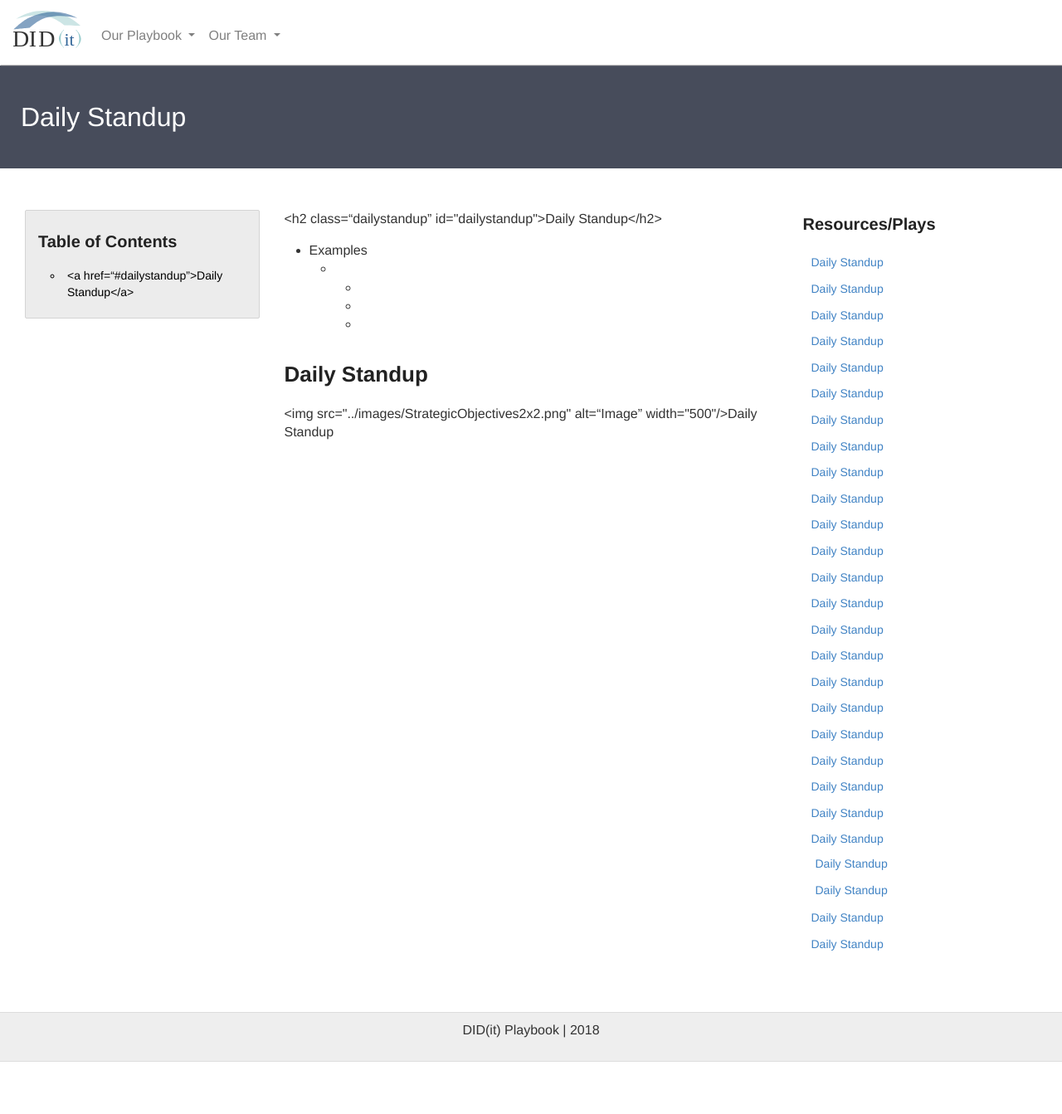
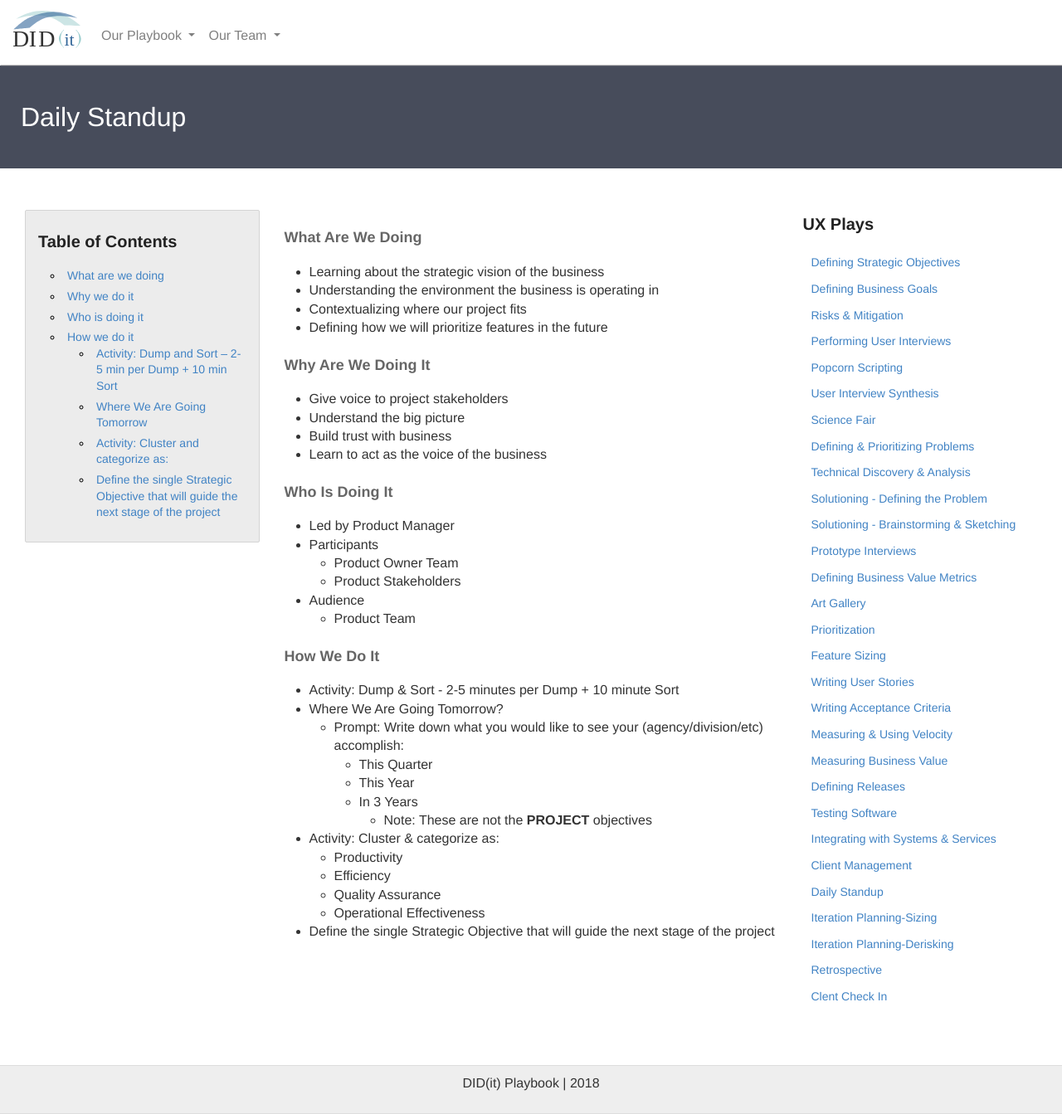
Before and after one commit to KnightPointSystems/kps_playbook, a Jekyll site: the page built from daily-standup.md, in a window 1280 px wide and 1343 px high. Shown: the whole window at 83% size. Built offline with Jekyll 4.4.1, drawn with Linux system fonts in a browser that asks for light colours; nearby versions of some CDN libraries.

Commit message:
Updated daily-standup - New content
Copied over new content from strategic objectives.
NOTE: New Content for every page will be inserted over the weekend

```diff
--- a/daily-standup.md
+++ b/daily-standup.md
@@ -5,70 +5,156 @@
 permalink: /daily-standup/
 ---
 <div class="row">
- <div class="col-md-3">
-    <div class="toc">
-    <h3>Table of Contents</h3>
+    <div class="col-md-3">
+        <div class="toc">
+            <h3>Table of Contents</h3>
+                <ul>
+                    <li>
+                        <a href="#DSO-What">
+                            What are we doing
+                        </a>
+                    </li>
+                    <li>
+                        <a href="#DSO-Why">
+                            Why we do it
+                        </a>
+                    </li>
+                    <li>
+                        <a href="#DSO-Who">
+                            Who is doing it
+                        </a>
+                    </li>
+                    <li>
+                        <a href="#DSO-How">
+                            How we do it
+                        </a>
+                        <ul>
+                            <li>
+                                <a href="#DSO-DumpSort">
+                                    Activity: Dump and Sort – 2-5 min per Dump + 10 min Sort
+                                </a>
+                            </li>
+                            <li>
+                                <a href="#DSO-Where">
+                                    Where We Are Going Tomorrow
+                                </a>
+                            </li>
+                            <li>
+                                <a href="#DSO-Activity">
+                                    Activity: Cluster and categorize as:
+                                </a>
+                            </li>
+                            <li>
+                                <a href="#DSO-Define">
+                                    Define the single Strategic Objective that will guide the                                                       next stage of the project
+                                </a>
+                            </li>
+                        </ul>
+                    </li>
+                   </ul>
+        </div>
+    </div>
+    <div class="col-md-6">
+        <h4 class="DSO-What" id="DSO-What">
+            What Are We Doing
+        </h4>
+	<ul>
+        <li>Learning about the strategic vision of the business</li>
+        <li>Understanding the environment the business is operating in</li>
+        <li>Contextualizing where our project fits</li>
+        <li>Defining how we will prioritize features in the future</li>
+	</ul>
+        <h4 class="DSO-Why" id="DSO-Why">
+            Why Are We Doing It
+        </h4>
     <ul>
-    <li><a href=“#dailystandup”>Daily Standup</a></li>
-    </ul>
+        <li>Give voice to project stakeholders</li>
+        <li>Understand the big picture</li>
+        <li>Build trust with business</li>
+        <li>Learn to act as the voice of the business</li>
+	</ul>
+        <h4 class="DSO-Who" id="DSO-Who">
+            Who Is Doing It
+        </h4>
+<ul>
+   <li>Led by Product Manager</li>
+   <li>Participants
+    	<ul>
+        	<li>Product Owner Team</li>
+        	<li>Product Stakeholders</li>
+    	</ul>
+   </li>
+   <li>Audience
+    	<ul>
+            <li>Product Team</li>
+       </ul>
+   </li>
+</ul>
+<h4 class="DSO-How" id="DSO-How">
+    How We Do It
+</h4>
+<ul>
+    <li class="DSO-DumpSort" id="DSO-DumpSort">Activity: Dump &amp; Sort - 2-5 minutes per Dump + 10 minute Sort</li>
+    <li class="DSO-Where" id="DSO-Where">Where We Are Going Tomorrow?
+        <ul>
+            <li>Prompt: Write down what you would like to see your (agency/division/etc) accomplish:
+                <ul>
+                    <li>This Quarter</li>
+                    <li>This Year</li>
+                    <li>In 3 Years
+                    	<ul>
+                            <li>Note: These are not the <b>PROJECT</b> objectives</li>
+                        </ul>
+                    </li>
+                </ul>
+            </li>
+        </ul>
+    </li>
+    <li class="DSO-Activity" id="DSO-Activity">Activity: Cluster &amp; categorize as:
+        <ul>
+            <li>Productivity</li>
+            <li>Efficiency</li>
+            <li>Quality Assurance</li>
+            <li>Operational Effectiveness</li>
+        </ul>
+    </li>
+    <li class="DSO-Define" id="DSO-Define">Define the single Strategic Objective that will guide the next stage of the project</li>
+</ul>
     </div>
-  </div>
-
-<div class="col-md-6">
-<h2 class=“dailystandup” id="dailystandup">Daily Standup</h2>
-<ul>
-    <li>Examples</li>
-    <ul>
-    <li></li>
-      <ul>
-      <li></li>
-      <li></li>
-      <li></li>
-      </ul>
-    </ul>
-</ul>
-
-  <h2 class="dailystandup" id="dailystandup">Daily Standup</h2>
-  <img src="../images/StrategicObjectives2x2.png" alt=“Image” width="500"/>Daily Standup
-
-</div>
-
-<div class="col-md-3">
-<div class="sideLinks">
-    <h2>Resources/Plays</h2>
-    <ul>
-    <li><a href="{{ site.baseurl }}/daily-standup">Daily Standup</a></li>
-    <li><a href="{{ site.baseurl }}/daily-standup">Daily Standup</a></li>
-    <li><a href="{{ site.baseurl }}/daily-standup">Daily Standup</a></li>
-    <li><a href="{{ site.baseurl }}/daily-standup">Daily Standup</a></li>
-    <li><a href="{{ site.baseurl }}/daily-standup">Daily Standup</a></li>
-       <li><a href="{{ site.baseurl }}/daily-standup">Daily Standup</a></li>
-    <li><a href="{{ site.baseurl }}/daily-standup">Daily Standup</a></li>
-    <li><a href="{{ site.baseurl }}/daily-standup">Daily Standup</a></li>
-    <li><a href="{{ site.baseurl }}/daily-standup">Daily Standup</a></li>
-    <li><a href="{{ site.baseurl }}/daily-standup">Daily Standup</a></li>
-    <li><a href="{{ site.baseurl }}/daily-standup">Daily Standup</a></li>
-    <li><a href="{{ site.baseurl }}/daily-standup">Daily Standup</a></li>
-    <li><a href="{{ site.baseurl }}/daily-standup">Daily Standup</a></li>
-    <li><a href="{{ site.baseurl }}/daily-standup">Daily Standup</a></li>
-    <li><a href="{{ site.baseurl }}/daily-standup">Daily Standup</a></li>
-    <li><a href="{{ site.baseurl }}/daily-standup">Daily Standup</a></li>
-    <li><a href="{{ site.baseurl }}/daily-standup">Daily Standup</a></li>
-    <li><a href="{{ site.baseurl }}/daily-standup">Daily Standup</a></li>
-    <li><a href="{{ site.baseurl }}/daily-standup">Daily Standup</a></li>
-    <li><a href="{{ site.baseurl }}/daily-standup">Daily Standup</a></li>
-    <li><a href="{{ site.baseurl }}/daily-standup">Daily Standup</a></li>
-    <li><a href="{{ site.baseurl }}/daily-standup">Daily Standup</a></li>
-    <li><a href="{{ site.baseurl }}/daily-standup">Daily Standup</a>
-      <ul>
-        <li><a href="{{ site.baseurl }}/daily-standup">Daily Standup</a></li>
-        <li><a href="{{ site.baseurl }}/daily-standup">Daily Standup</a></li>
-      </ul>
-    </li>
-    <li><a href="{{ site.baseurl }}/daily-standup">Daily Standup</a></li>
-    <li><a href="{{ site.baseurl }}/daily-standup">Daily Standup</a></li>
-    </ul>
+    <div class="col-md-3">
+        <div class="sideLinks">
+            <h2>UX Plays</h2>
+                <ul>
+                    <li><a href="{{ site.baseurl }}/strategic-objectives">Defining Strategic Objectives</a></li>
+                    <li><a href="{{ site.baseurl }}/business-goals">Defining Business Goals</a></li>
+                    <li><a href="{{ site.baseurl }}/risks-mitigation">Risks &amp; Mitigation</a></li>
+                    <li><a href="{{ site.baseurl }}/user-interviews">Performing User Interviews</a></li>
+                    <li><a href="{{ site.baseurl }}/popcorn-scripting">Popcorn Scripting</a></li>
+                    <li><a href="{{ site.baseurl }}/interview-synthesis">User Interview Synthesis</a></li>
+                    <li><a href="{{ site.baseurl }}/science-fair">Science Fair</a></li>
+                    <li><a href="{{ site.baseurl }}/defining-problems">Defining &amp; Prioritizing Problems</a></li>
+                    <li><a href="{{ site.baseurl }}/technical-discovery">Technical Discovery &amp; Analysis</a></li>
+                    <li><a href="{{ site.baseurl }}/solutioning-problem">Solutioning - Defining the Problem</a></li>
+                    <li><a href="{{ site.baseurl }}/solutioning-sketching">Solutioning - Brainstorming &amp; Sketching</a></li>
+                    <li><a href="{{ site.baseurl }}/prototype-interviews">Prototype Interviews</a></li>
+                    <li><a href="{{ site.baseurl }}/business-metrics">Defining Business Value Metrics</a></li>
+                    <li><a href="{{ site.baseurl }}/art-gallery">Art Gallery</a></li>
+                    <li><a href="{{ site.baseurl }}/prioritization">Prioritization</a></li>
+                    <li><a href="{{ site.baseurl }}/feature-sizing">Feature Sizing</a></li>
+                    <li><a href="{{ site.baseurl }}/user-stories">Writing User Stories</a></li>
+                    <li><a href="{{ site.baseurl }}/acceptance-criteria">Writing Acceptance Criteria</a></li>
+                    <li><a href="{{ site.baseurl }}/measuring-velocity">Measuring &amp; Using Velocity</a></li>
+                    <li><a href="{{ site.baseurl }}/measuring-value">Measuring Business Value</a></li>
+                    <li><a href="{{ site.baseurl }}/defining-releases">Defining Releases</a></li>
+                    <li><a href="{{ site.baseurl }}/testing-software">Testing Software</a></li>
+                    <li><a href="{{ site.baseurl }}/system-services">Integrating with Systems &amp; Services</a></li>
+                    <li><a href="{{ site.baseurl }}/client-management">Client Management</a></li>
+                    <li><a href="{{ site.baseurl }}/daily-standup">Daily Standup</a></li>
+                    <li><a href="{{ site.baseurl }}/sizing">Iteration Planning-Sizing</a></li>
+                    <li><a href="{{ site.baseurl }}/derisking">Iteration Planning-Derisking</a></li>
+                    <li><a href="{{ site.baseurl }}/retrospective">Retrospective</a></li>
+                    <li><a href="{{ site.baseurl }}/check-in">Clent Check In</a></li>
+                </ul>
+          </div>
     </div>
 </div>
-
-</div>
```
